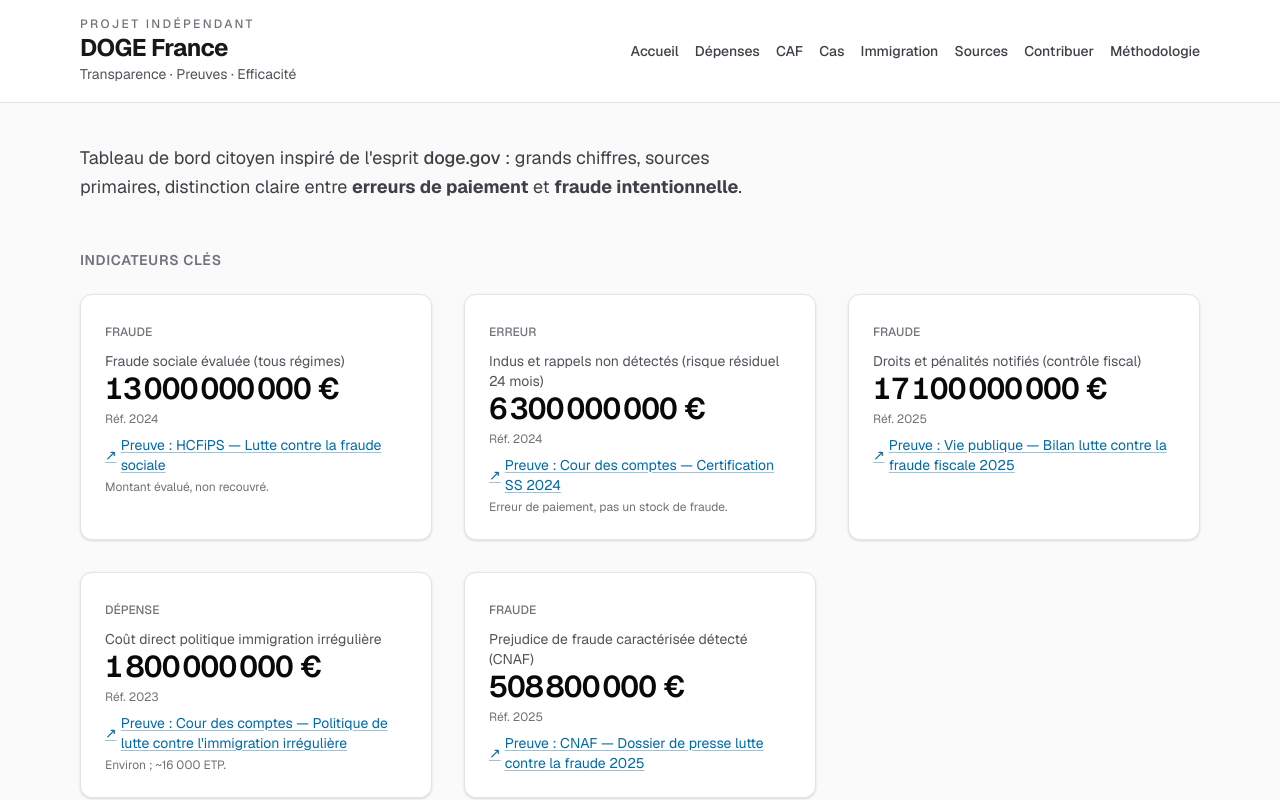
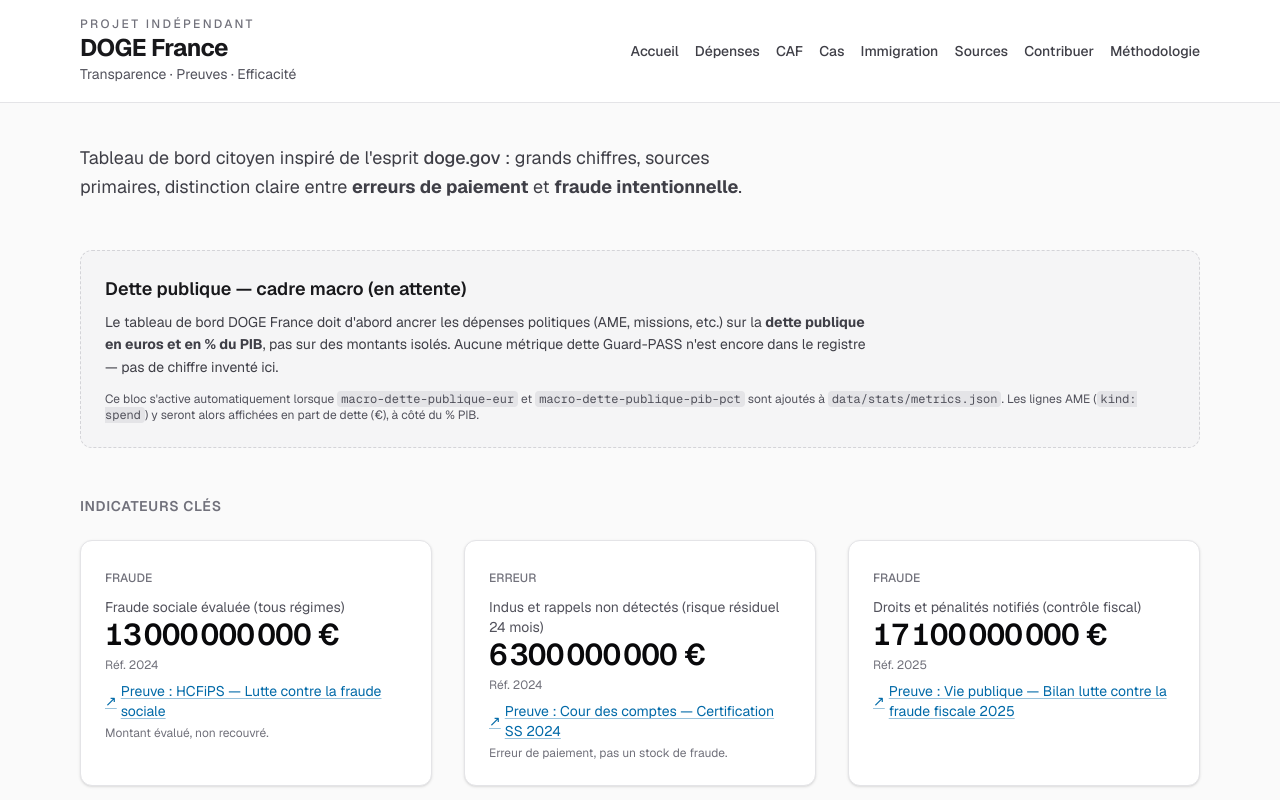
Before and after one commit to humananalog/doge-france, a Next.js app: page / in a window 1280 px wide. Shown: the top 800 px of the page. Built offline with nearby package versions, Linux system fonts and the light colour scheme.

Commit message:
Dashboard: public debt context hook (HOLD until Guard-PASS debt stats)
Homepage PublicDebtDashboard activates on macro-dette-publique-eur and
-macro-dette-publique-pib-pct; placeholder until then. AME spend ratios
wire automatically when debt metrics land. Bump 0.3.4.

```diff
--- a/package.json
+++ b/package.json
@@ -1,6 +1,6 @@
 {
   "name": "doge-france",
-  "version": "0.3.3",
+  "version": "0.3.4",
   "private": true,
   "scripts": {
     "dev": "next dev",
--- a/src/app/page.tsx
+++ b/src/app/page.tsx
@@ -1,4 +1,5 @@
 import Link from "next/link";
+import { PublicDebtDashboard } from "@/components/PublicDebtDashboard";
 import { Stat } from "@/components/Stat";
 import { getHomepageHighlights } from "@/lib/registry";
 import { kindLabel } from "@/lib/format";
@@ -17,6 +18,8 @@ export default function HomePage() {
           <strong>fraude intentionnelle</strong>.
         </p>
       </section>
+
+      <PublicDebtDashboard />
 
       <section>
         <h2 className="text-sm font-semibold uppercase tracking-wider text-zinc-500">
--- /dev/null
+++ b/src/components/PublicDebtDashboard.tsx
@@ -0,0 +1,106 @@
+import { Stat } from "@/components/Stat";
+import { formatMetricValue } from "@/lib/format";
+import {
+  getPublicDebtContext,
+  POLICY_SPEND_VS_DEBT_METRIC_IDS,
+  PUBLIC_DEBT_EUR_METRIC_ID,
+  PUBLIC_DEBT_PIB_PCT_METRIC_ID,
+  formatShareOfDebtPct,
+  spendShareOfDebtEur,
+} from "@/lib/public-debt-context";
+import { getMetric } from "@/lib/registry";
+
+export function PublicDebtDashboard() {
+  const debt = getPublicDebtContext();
+
+  if (!debt.ready) {
+    return (
+      <section
+        aria-labelledby="debt-context-heading"
+        className="rounded-xl border border-dashed border-zinc-300 bg-zinc-100/80 p-6 dark:border-zinc-700 dark:bg-zinc-900/30"
+      >
+        <h2
+          id="debt-context-heading"
+          className="text-lg font-semibold text-zinc-900 dark:text-zinc-50"
+        >
+          Dette publique — cadre macro (en attente)
+        </h2>
+        <p className="mt-2 max-w-3xl text-sm leading-relaxed text-zinc-700 dark:text-zinc-300">
+          Le tableau de bord DOGE France doit d&apos;abord ancrer les dépenses
+          politiques (AME, missions, etc.) sur la{" "}
+          <strong>dette publique en euros et en % du PIB</strong>, pas sur des
+          montants isolés. Aucune métrique dette Guard-PASS n&apos;est encore
+          dans le registre — pas de chiffre inventé ici.
+        </p>
+        <p className="mt-3 text-xs text-zinc-600 dark:text-zinc-400">
+          Ce bloc s&apos;active automatiquement lorsque{" "}
+          <code className="rounded bg-zinc-200 px-1 dark:bg-zinc-800">
+            {PUBLIC_DEBT_EUR_METRIC_ID}
+          </code>{" "}
+          et{" "}
+          <code className="rounded bg-zinc-200 px-1 dark:bg-zinc-800">
+            {PUBLIC_DEBT_PIB_PCT_METRIC_ID}
+          </code>{" "}
+          sont ajoutés à{" "}
+          <code className="rounded bg-zinc-200 px-1 dark:bg-zinc-800">
+            data/stats/metrics.json
+          </code>
+          . Les lignes AME (<code className="rounded bg-zinc-200 px-1 dark:bg-zinc-800">kind: spend</code>
+          ) y seront alors affichées en part de dette (€), à côté du % PIB.
+        </p>
+      </section>
+    );
+  }
+
+  const debtEur =
+    typeof debt.eur.value === "number" ? debt.eur.value : Number(debt.eur.value);
+
+  return (
+    <section className="space-y-6">
+      <div>
+        <h2 className="text-sm font-semibold uppercase tracking-wider text-zinc-500">
+          Dette publique (KPI macro)
+        </h2>
+        <p className="mt-2 max-w-3xl text-sm text-zinc-600 dark:text-zinc-400">
+          Référence pour cadrer les dépenses politiques ci-dessous — coût de
+          droit (entitlement), pas fraude.
+        </p>
+        <div className="mt-4 grid gap-6 sm:grid-cols-2">
+          <div className="rounded-xl border border-zinc-200 bg-white p-6 shadow-sm dark:border-zinc-800 dark:bg-zinc-900/40">
+            <Stat metricId={PUBLIC_DEBT_EUR_METRIC_ID} showLabel />
+          </div>
+          <div className="rounded-xl border border-zinc-200 bg-white p-6 shadow-sm dark:border-zinc-800 dark:bg-zinc-900/40">
+            <Stat metricId={PUBLIC_DEBT_PIB_PCT_METRIC_ID} showLabel />
+          </div>
+        </div>
+      </div>
+
+      <div>
+        <h3 className="text-sm font-semibold uppercase tracking-wider text-zinc-500">
+          Dépenses politiques vs dette (€)
+        </h3>
+        <ul className="mt-4 space-y-4">
+          {POLICY_SPEND_VS_DEBT_METRIC_IDS.map((id) => {
+            const metric = getMetric(id);
+            if (!metric || typeof metric.value !== "number") return null;
+            const share = spendShareOfDebtEur(metric.value, debtEur);
+            return (
+              <li
+                key={id}
+                className="rounded-lg border border-zinc-200 bg-white p-4 dark:border-zinc-800 dark:bg-zinc-900/40"
+              >
+                <Stat metricId={id} size="sm" showLabel />
+                {share != null && (
+                  <p className="mt-2 text-sm font-medium tabular-nums text-zinc-800 dark:text-zinc-200">
+                    ≈ {formatShareOfDebtPct(share)} ({formatMetricValue(metric)}{" "}
+                    / {formatMetricValue(debt.eur)})
+                  </p>
+                )}
+              </li>
+            );
+          })}
+        </ul>
+      </div>
+    </section>
+  );
+}
--- /dev/null
+++ b/src/lib/public-debt-context.ts
@@ -0,0 +1,49 @@
+import { getMetric } from "./registry";
+import type { Metric } from "./types";
+
+/**
+ * Guard-PASS dette publique metrics (Desk) — when present in metrics.json,
+ * the dashboard shows macro debt KPIs and frames policy spend (e.g. AME) vs debt.
+ */
+export const PUBLIC_DEBT_EUR_METRIC_ID = "macro-dette-publique-eur";
+export const PUBLIC_DEBT_PIB_PCT_METRIC_ID = "macro-dette-publique-pib-pct";
+
+/** Policy spend rows surfaced on the home dashboard once debt context is ready. */
+export const POLICY_SPEND_VS_DEBT_METRIC_IDS = [
+  "immig-ame-total-reel-2025",
+  "immig-ame-droit-commun-depense-2025",
+] as const;
+
+export type PublicDebtContext =
+  | { ready: false }
+  | {
+      ready: true;
+      eur: Metric;
+      pibPct: Metric;
+    };
+
+export function getPublicDebtContext(): PublicDebtContext {
+  const eur = getMetric(PUBLIC_DEBT_EUR_METRIC_ID);
+  const pibPct = getMetric(PUBLIC_DEBT_PIB_PCT_METRIC_ID);
+  if (!eur || !pibPct) {
+    return { ready: false };
+  }
+  return { ready: true, eur, pibPct };
+}
+
+/** Share of outstanding debt (EUR stock), when both values are EUR numbers. */
+export function spendShareOfDebtEur(
+  spendEur: number,
+  debtEur: number,
+): number | null {
+  if (!Number.isFinite(spendEur) || !Number.isFinite(debtEur) || debtEur <= 0) {
+    return null;
+  }
+  return (spendEur / debtEur) * 100;
+}
+
+export function formatShareOfDebtPct(share: number): string {
+  return `${new Intl.NumberFormat("fr-FR", {
+    maximumFractionDigits: share < 0.01 ? 4 : 3,
+  }).format(share)} % de la dette publique (stock €)`;
+}
```
Also changed, not shown: data/stats/README.md.
